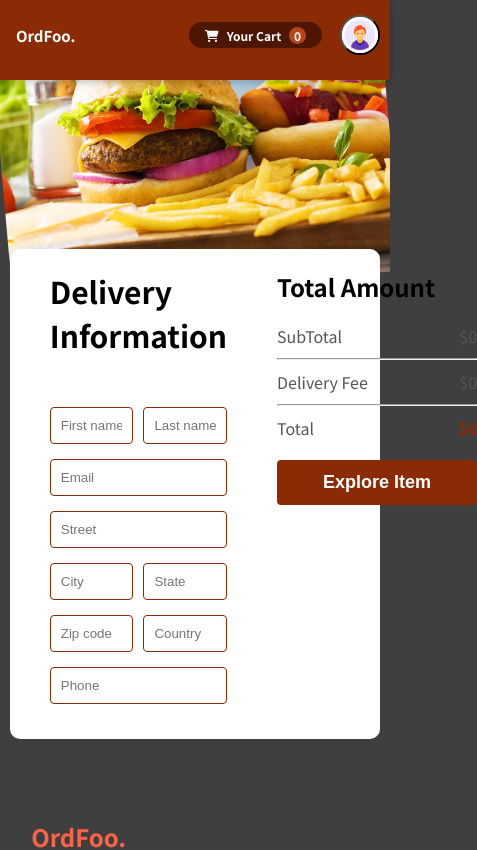
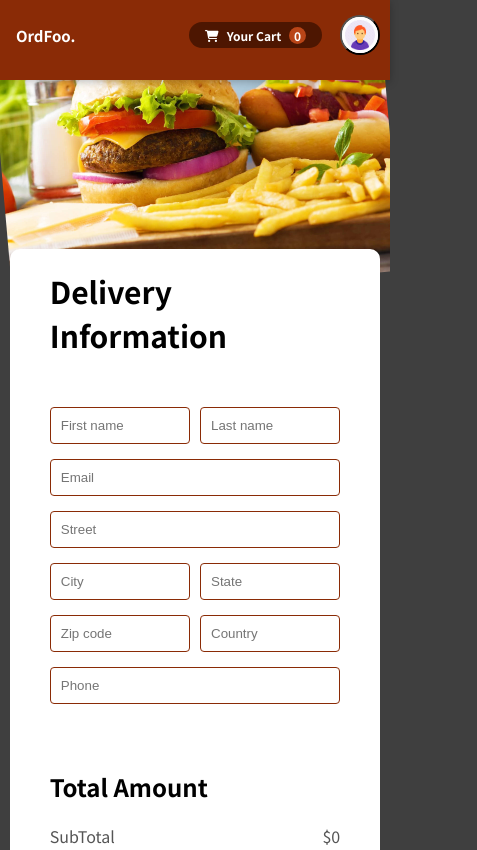
Before and after one commit to Laraib-Azmat/Food_order_website, a React (Create React App) app: page /order in a window 390 px wide. Shown: the top 850 px of the page, 477 px wide, since content can reach past the window. Built offline with nearby package versions, Linux system fonts and the light colour scheme.

Commit message:
order screen responsive

```diff
--- a/src/Components/Order/Order.module.css
+++ b/src/Components/Order/Order.module.css
@@ -63,3 +63,9 @@ border-radius: 10px;
     font-weight: 600;
     font-size: 18px;
 }
+
+@media(max-width:600px){
+    .Order{
+        flex-direction: column;
+    }
+}
```
